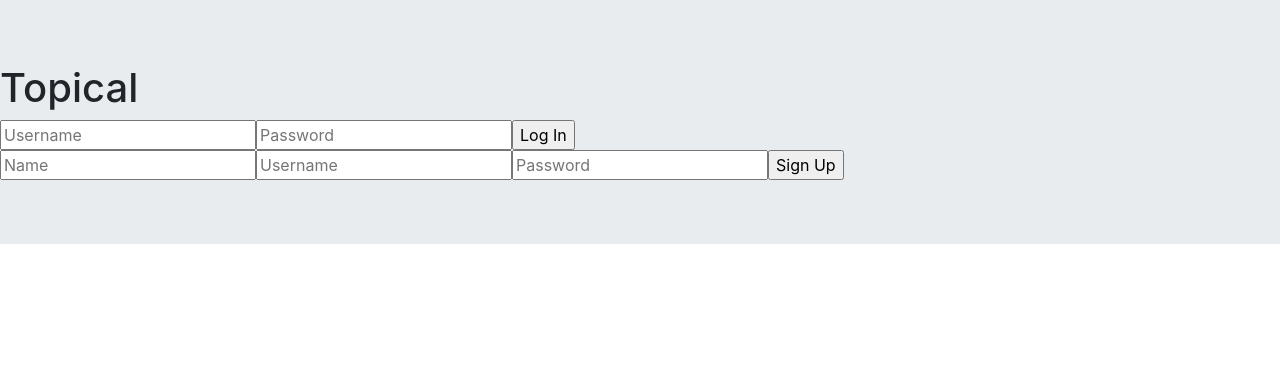
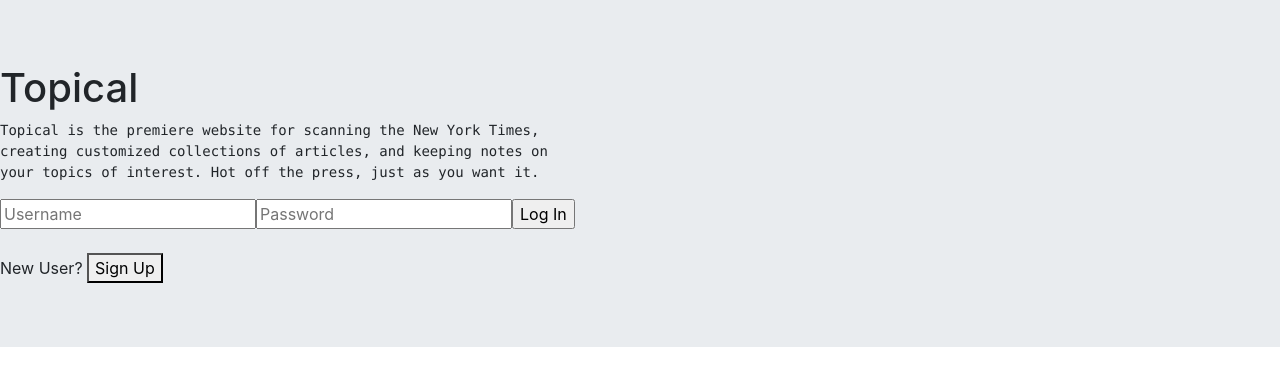
Before and after one commit to dangrammer/topical-frontend, a React (Create React App) app: page / in a window 1280 px wide. Shown: the top 386 px of the page. Built offline with nearby package versions, Linux system fonts and the light colour scheme.

Commit message:
cleaned up formatting, improved login

```diff
--- a/src/App.js
+++ b/src/App.js
@@ -1,4 +1,4 @@
-import React, { Component } from 'react'
+import React, {Component} from 'react'
 import './App.css'
 import Header from './components/Header'
 import MainContainer from './containers/MainContainer'
@@ -10,7 +10,8 @@
 
   state = {
     loggedInUserId: null,
-    token: null
+    token: null,
+    userName: null
   }
 
   componentDidMount(){
@@ -22,13 +23,15 @@
     }
   }
 
-  gotToken = (token, loggedInUserId) => {
+  gotToken = (token, loggedInUserId, userName) => {
     localStorage.token = token
     localStorage.loggedInUserId = loggedInUserId
+    localStorage.userName = userName
 
     this.setState({
       token,
-      loggedInUserId
+      loggedInUserId,
+      userName
     })
   }
 
@@ -37,37 +40,44 @@
 
     this.setState({
       token: null,
-      loggedInUserId: null
+      loggedInUserId: null,
+      userName: null
     })
   }
 
   render() {
     // localStorage.clear()
     return (
-      <Jumbotron fluid >
+      <Jumbotron fluid>
         <Header/>
         {this.state.token ?
-        <div>
+          <>
+            <pre>Welcome to Topical, {this.state.userName}!</pre>
             <button onClick={this.logOutClicked}>Log Out</button>
             <MainContainer
               token={this.state.token}
               loggedInUserId={this.state.loggedInUserId}
             />
-        </div> :
+          </> :
+            <>
+              <pre>
+                Topical is the premiere website for scanning the New York Times,<br/>
+                creating customized collections of articles, and keeping notes on<br/>
+                your topics of interest. Hot off the press, just as you want it.
+              </pre>
               <Login gotToken={this.gotToken}/>
+            </>
         }
       </Jumbotron>
     )
   }
+
 }
 
 // {/* {this.state.token ?
 //   <Route path="/home"  component={MainContainer} />
 //   :
 // <Route path="/login" component={Login} />} */}
-
-
-
 
 // BOTCHED SWITCH STATEMENT
 // <div>
--- a/src/components/Login.js
+++ b/src/components/Login.js
@@ -1,6 +1,6 @@
 import React, {Component} from 'react'
-import {Form} from 'react-bootstrap'
 import SignUp from './SignUp'
+import SignIn from './SignIn'
 
 export class Login extends Component {
 
@@ -10,17 +10,25 @@
     signupPassword: '',
     loginUsername: '',
     loginPassword: '',
+    newUser: false,
     errors: []
   }
 
   handleChange = event => {
     this.setState({
       [event.target.name]: event.target.value
-    }) //, () => console.log(this.state)
+    })
+  }
+
+  toggleLogin = () => {
+    this.setState({
+      newUser: !this.state.newUser
+    })
   }
 
   SignUpSubmitted = (event) => {
     event.preventDefault()
+
     fetch("http://localhost:3000/users", {
       method: "POST",
       headers: {
@@ -41,7 +49,7 @@
           errors: data.errors
         })
       } else {
-        this.props.gotToken(data.jwt, data.user.id)
+        this.props.gotToken(data.jwt, data.user.id, data.user.name)
       }
     })
   }
@@ -67,33 +75,43 @@
           errors: data.message
         })
       } else {
-        console.log(data.errors)
-        this.props.gotToken(data.jwt, data.user.id)
+        this.props.gotToken(data.jwt, data.user.id, data.user.name)
       }
     })
   }
 
   render() {
     return (
-      <div>
-      {/* <ul>
-      {
-        this.state.errors.map(error => <li>{ error }</li>)
-      }
-    </ul> */}
-        <Form onSubmit={this.loginSubmitted}>
-          <input type="text" name="loginUsername" placeholder='Username' value={this.state.loginUsername}
-          onChange={this.handleChange}></input>
-          <input type="text" name="loginPassword" placeholder='Password' value={this.state.loginPassword}
-          onChange={this.handleChange}></input>
-          <input type="submit" value="Log In"></input>
-          {/* <button>Sign Up</button> */}
-        </Form>
-        <SignUp name={this.state.signupName} username={this.state.signupUsername} password={this.state.signupPassword}
-          handleChange={this.handleChange} SignUpSubmitted={this.SignUpSubmitted}/>
-      </div>
+      <>
+        {this.state.newUser ?
+          <>
+            <SignUp
+              name={this.state.signupName}
+              username={this.state.signupUsername}
+              password={this.state.signupPassword}
+              handleChange={this.handleChange}
+              SignUpSubmitted={this.SignUpSubmitted}
+            />
+            <br/>
+            <span>Already have an account? </span>
+            <button onClick={this.toggleLogin}>Log In</button>
+          </> :
+            <>
+              <SignIn
+                username={this.state.loginUsername}
+                password={this.state.loginPassword}
+                handleChange={this.handleChange}
+                loginSubmitted={this.loginSubmitted}
+              />
+              <br/>
+              <span>New User? </span>
+              <button onClick={this.toggleLogin}>Sign Up</button>
+            </>
+        }
+      </>
     )
   }
+
 }
 
 export default Login
--- a/src/components/NavBar.js
+++ b/src/components/NavBar.js
@@ -1,4 +1,4 @@
-import React, { Component } from 'react'
+import React, {Component} from 'react'
 
 export class NavBar extends Component {
   render() {
--- /dev/null
+++ b/src/components/SignIn.js
@@ -0,0 +1,26 @@
+import React from 'react'
+import {Form} from 'react-bootstrap'
+
+function SignIn(props) {
+  return (
+    <Form onSubmit={props.loginSubmitted}>
+      <input
+        type="text"
+        name="loginUsername"
+        placeholder='Username'
+        value={props.loginUsername}
+        onChange={props.handleChange}
+      />
+      <input
+        type="password"
+        name="loginPassword"
+        placeholder='Password'
+        value={props.loginPassword}
+        onChange={props.handleChange}
+      />
+      <input type="submit" value="Log In"/>
+    </Form>
+  )
+}
+
+export default SignIn
--- a/src/components/SignUp.js
+++ b/src/components/SignUp.js
@@ -1,22 +1,33 @@
 import React from 'react'
+import {Form} from 'react-bootstrap'
 
 function SignUp(props) {
-    return (
-        <form onSubmit={props.SignUpSubmitted}>
-
-      <input type="text" name="signupName" placeholder='Name' value={props.name}
-        onChange={props.handleChange}></input>
-
-      <input type="text" name="signupUsername" placeholder='Username' value={props.username}
-        onChange={props.handleChange}></input>
-
-      <input type="text" name="signupPassword" placeholder='Password' value={props.password}
-        onChange={props.handleChange}></input>
-        {/* <button onClick={props.SignUpSubmitted}> Sign Up</button> */}
-
-      <input type="submit" value="Sign Up"></input>
-    </form>
-    )
+  return (
+    <Form onSubmit={props.SignUpSubmitted}>
+      <input
+        type="text"
+        name="signupName"
+        placeholder='Name'
+        value={props.name}
+        onChange={props.handleChange}
+      />
+      <input
+        type="text"
+        name="signupUsername"
+        placeholder='Username'
+        value={props.username}
+        onChange={props.handleChange}
+      />
+      <input
+        type="password"
+        name="signupPassword"
+        placeholder='Password'
+        value={props.password}
+        onChange={props.handleChange}
+      />
+      <input type="submit" value="Sign Up"/>
+    </Form>
+  )
 }
 
 export default SignUp
--- a/src/containers/ArticleFeed.js
+++ b/src/containers/ArticleFeed.js
@@ -1,9 +1,9 @@
-import React, { Component } from 'react'
+import React, {Component} from 'react'
 import Article from '../components/Article'
 
 export class ArticleFeed extends Component {
+
   render() {
-        // console.log(this.props)
     return (
       <div>
         <h4>Article Feed</h4>
@@ -13,12 +13,12 @@
             article={a}
             collections={this.props.collections}
             addToCollection={this.props.addToCollection}
-                    // clippingOnChange={this.props.clippingOnChange}
           />
         )}
       </div>
     )
   }
+
 }
 
 export default ArticleFeed
--- a/src/containers/MainContainer.js
+++ b/src/containers/MainContainer.js
@@ -1,6 +1,6 @@
-import React, { Component } from 'react';
+import React, {Component} from 'react'
 import NavBar from '../components/NavBar'
-import ArticleFeed from './ArticleFeed';
+import ArticleFeed from './ArticleFeed'
 import SideBar from './SideBar'
 
 class MainContainer extends Component {
@@ -8,8 +8,8 @@
   state = {
     articles: [],
     collections: [],
-        collectionName: '',
-        clippings: []
+    clippings: [],
+    collectionName: ''
   }
 
   componentDidMount() {
@@ -33,7 +33,6 @@
     })
     .then(resp => resp.json())
     .then(data => {
-            console.log(data)
       this.setState({
         collections: data.collections
       })
@@ -46,7 +45,6 @@
     })
     .then(resp => resp.json())
     .then(data => {
-            // console.log(data)
       this.setState({
         clippings: data
       })
@@ -54,15 +52,16 @@
   }
 
   handleChange = (event) => {
-        // console.log(event.target.value)
     event.persist()
+
     this.setState({
       collectionName: event.target.value
-        }, () => console.log(event.target.value))
+    })
   }
 
   handleSubmit = (event) => {
     event.preventDefault()
+
     fetch('http://localhost:3000/collections', {
       method: 'POST',
       headers: {
@@ -87,6 +86,7 @@
   addToCollection = (event, articleId) => {
     event.preventDefault()
     let collectionId = parseInt(event.target['collection-name'].value, 10)
+
     fetch('http://localhost:3000/clippings', {
       method: 'POST',
       headers: {
@@ -111,7 +111,7 @@
     return (
       <div>
         <h2>Main Container</h2>
-                <NavBar />
+        <NavBar/>
         <SideBar
           collections={this.state.collections}
           handleChange={this.handleChange}
@@ -128,6 +128,7 @@
       </div>
     )
   }
+
 }
 
 export default MainContainer
--- a/src/containers/SideBar.js
+++ b/src/containers/SideBar.js
@@ -1,8 +1,8 @@
-import React, { Component } from 'react';
+import React, {Component} from 'react'
 import CollectionsBox from './CollectionsBox'
-import Collection from './Collection'
 
 export class SideBar extends Component {
+
   render() {
     return (
       <div>
@@ -18,7 +18,7 @@
       </div>
     )
   }
+
 }
 
 export default SideBar
-{/* conditional statement to render CollectionsBox or Collection */}
--- a/src/index.js
+++ b/src/index.js
@@ -3,7 +3,7 @@
 import './index.css'
 import App from './App'
 import 'bootstrap/dist/css/bootstrap.css'
-import * as serviceWorker from './serviceWorker';
+import * as serviceWorker from './serviceWorker'
 // import {BrowserRouter as Router} from 'react-router-dom'
 
 
```
Also changed, not shown: src/components/Article.js (+12 -25 lines), src/components/Header.js (+5 -5 lines), src/containers/CollectionsBox.js (+9 -3 lines). Lines whose indentation alone changed are shown as unchanged.
